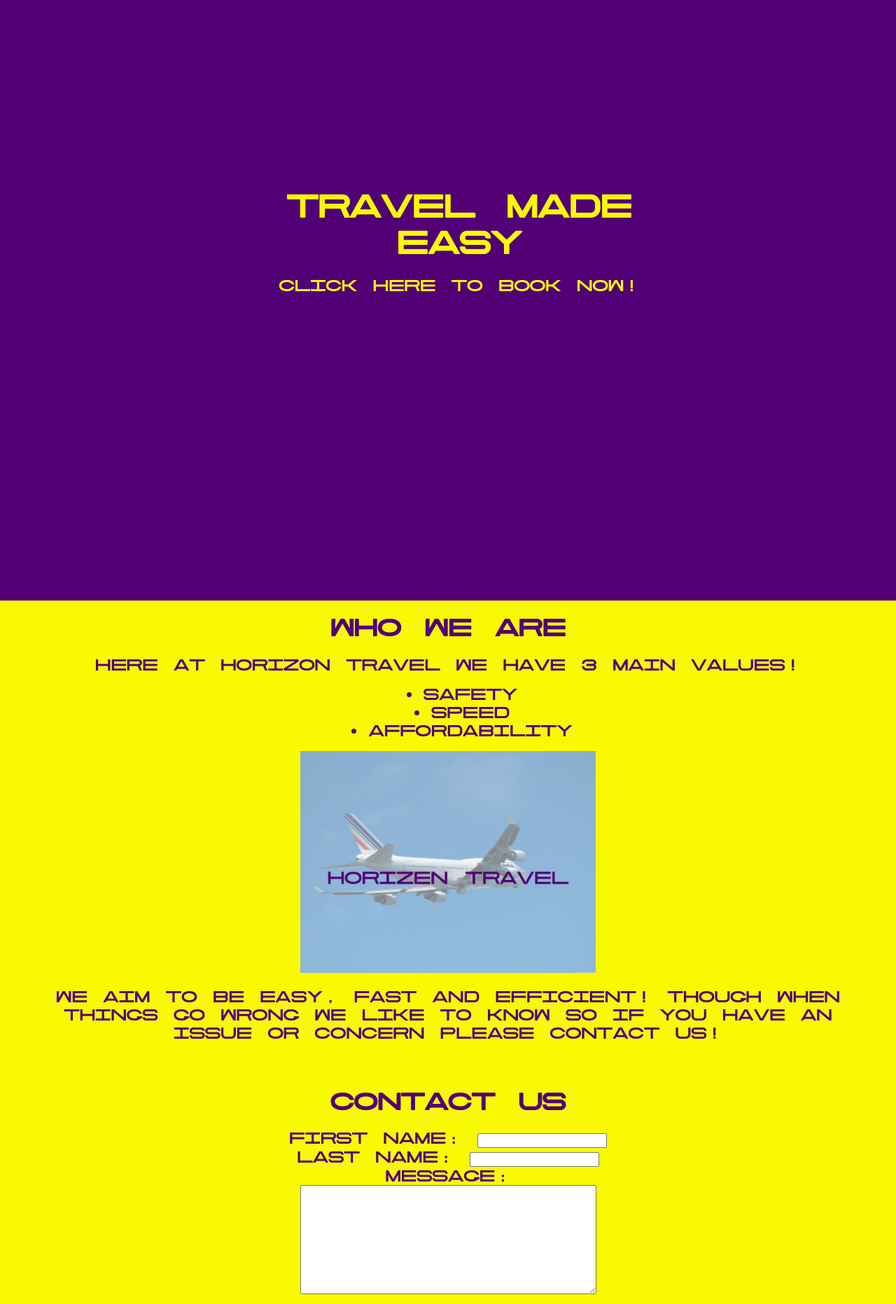
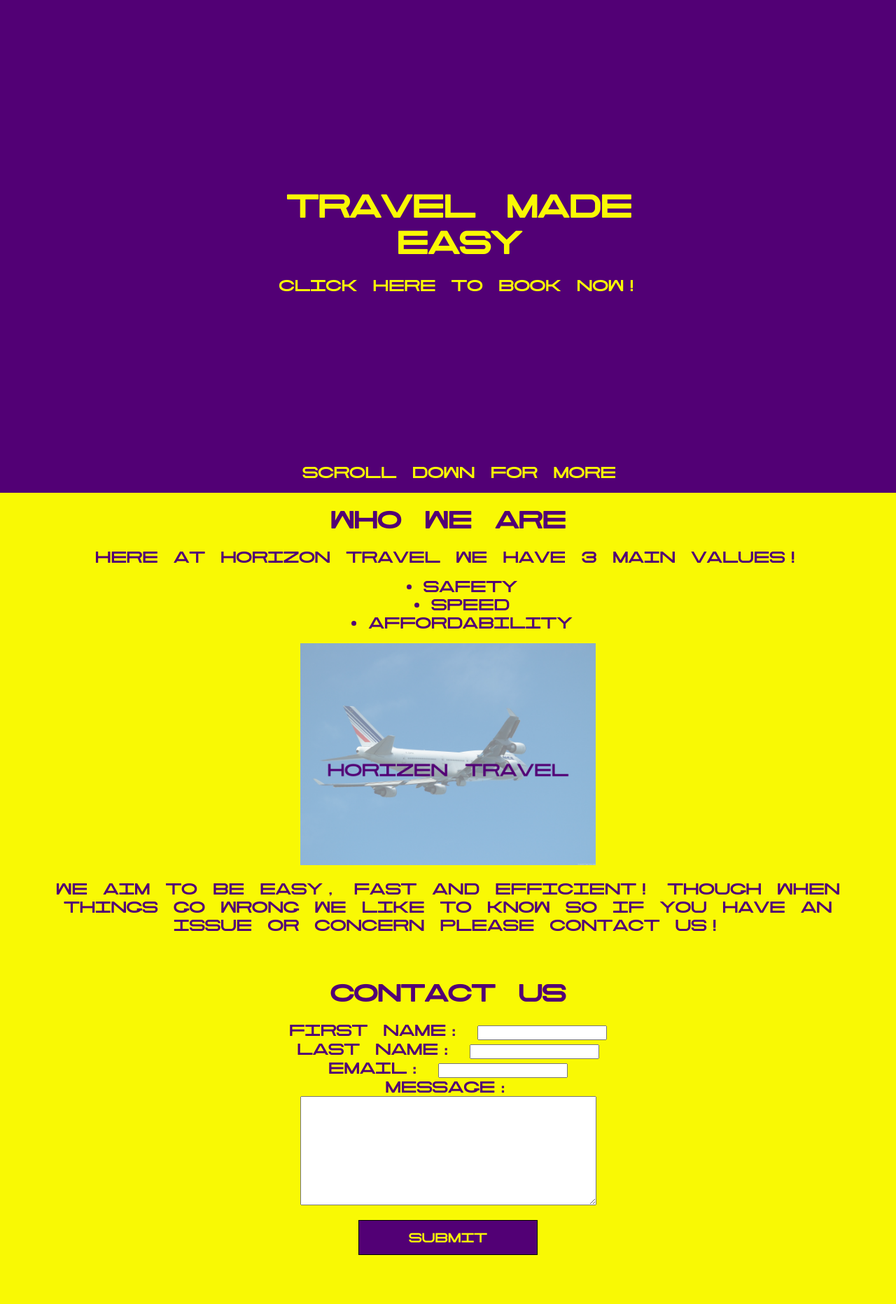
Before and after one commit to bushycargo/HorizenTravel, a Flask app: page / in a window 1280 px wide. Shown: the part 80-1943 px from the top of the page at 70% size. After the commit the page ends 1873 px from the top, so only its background shows below. Run offline with Flask 2, Linux system fonts and the light colour scheme.

Commit message:
Few small updates.

```diff
--- a/static/css/main.css
+++ b/static/css/main.css
@@ -52,7 +52,7 @@ a{
     color: #F9F904;
     grid-column-start: -3;
     grid-column-end: -1;
-    padding: 20% 25% 35% 25%;
+    padding: 20% 25% 18% 25%;
             /*T   R   B  L*/
     text-align: center;
 }
@@ -82,6 +82,7 @@ a{
 .fivePSidebar{
     padding-left: 5%;
     padding-right: 5%;
+    text-align: center;
 }
 #contact{
     text-align: center;
@@ -99,3 +100,8 @@ a{
     font-family: cindie_monod, Arial, sans-serif;
     text-shadow: none;
 }
+#bottom-text{
+    grid-column-start: -3;
+    grid-column-end: -1;
+    text-align: center;
+}
--- a/templates/about.html
+++ b/templates/about.html
@@ -2,7 +2,9 @@
 <html lang="en">
 <head>
     <meta charset="UTF-8">
-    <title>Title</title>
+    <title>Horizon Travel</title>
+    <link rel="stylesheet" href="/static/css/main.css">
+    <link rel="stylesheet" href="/static/css/fonts/stylesheet.css" type="text/css" />
 </head>
 <body>
 
--- a/templates/index.html
+++ b/templates/index.html
@@ -5,7 +5,6 @@
     <title>Horizon Travel</title>
     <link rel="stylesheet" href="/static/css/main.css">
     <link rel="stylesheet" href="/static/css/fonts/stylesheet.css" type="text/css" />
-
 </head>
 <body>
 <div class="grid-container">
@@ -27,6 +26,7 @@
                 <h1>Travel Made Easy</h1>
                 <a href="/book">Click here to book now!</a>
             </div>
+            <p id="bottom-text"><a href="/#scroll-box-header">Scroll down for more</a></p>
         </div>
     </header>
     <div class="grid-item scroll-box">
@@ -45,6 +45,8 @@
             <input type="text" id="firstName" name="firstName"><br>
             <label for="lastName">Last Name:</label>
             <input type="text" id="lastName" name="lastName"><br>
+            <label for="email">Email:</label>
+            <input type="email" id="email" name="email"><br>
             <label for="contactMessage">Message:</label>
             <p style="margin-top: 0;"><textarea name="contactMessage" id="contactMessage" cols="50" rows="10"></textarea></p>
             <input type="submit" name="submit" id="submit" value="Submit">
```
